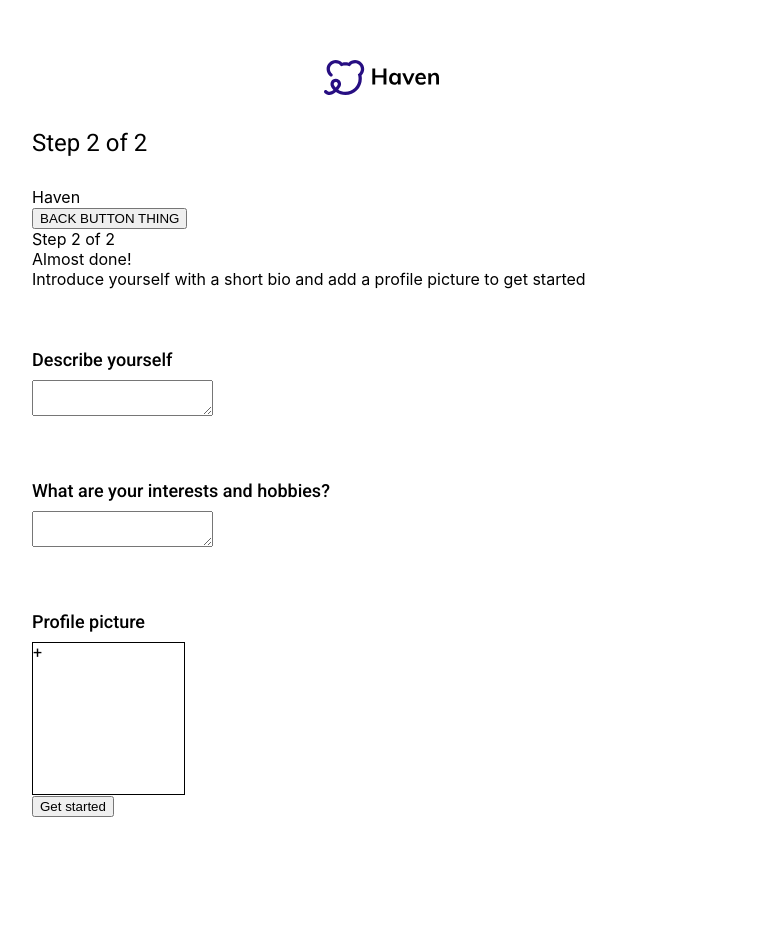
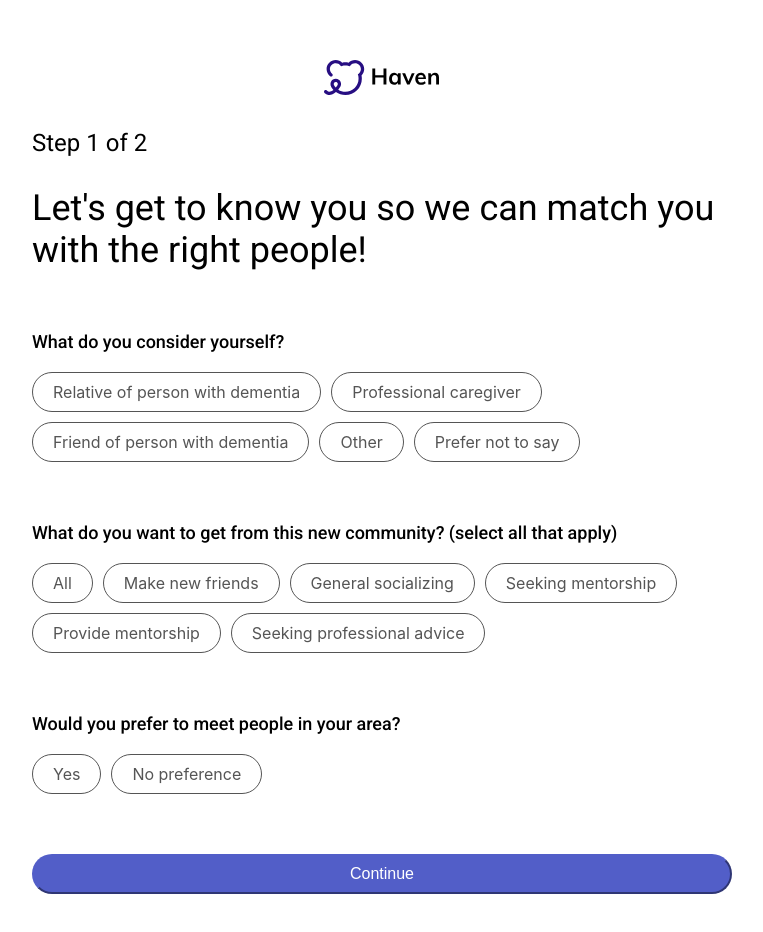
Before and after one commit to GaurabAryal/haven, a React (Create React App) app in the folder client/: page /onboarding in a window 1280 px wide. Shown: the top 932 px of the page, without its empty margins (258-1021 px from the left). Before the commit the page ends 817 px from the top, so only its background shows below. Built offline with nearby package versions, Linux system fonts and the light colour scheme.

Commit message:
Moved data from MatchmakingScreen to OnboardingPage, cleaned console errors/warnings

```diff
--- a/client/src/Views/Login/LoginPage.js
+++ b/client/src/Views/Login/LoginPage.js
@@ -171,19 +171,21 @@ export default class LoginPage extends React.Component {
 
               {isLogin ? (
                 <div className="text-align--center spacing-top--sm color--grey text--md">
-                  Don't have an account?{' '}
-                  <a
+                  Don&apos;t have an account?{' '}
+                  <span
                     onClick={() => this.setState({ isLogin: false })}
                   >
                     Sign up
-                  </a>
+                  </span>
                 </div>
               ) : (
                 <div className="text-align--center spacing-top--md spacing-bottom--md color--grey text--md">
                   Already have an account?{' '}
-                  <a onClick={() => this.setState({ isLogin: true })}>
+                  <span
+                    onClick={() => this.setState({ isLogin: true })}
+                  >
                     Log in
-                  </a>
+                  </span>
                 </div>
               )}
             </div>
--- a/client/src/Views/Onboarding/OnboardingPage.css
+++ b/client/src/Views/Onboarding/OnboardingPage.css
@@ -3,4 +3,5 @@
   max-width: 700px;
   margin-left: auto;
   margin-right: auto;
+  margin-bottom: 100px;
 }
--- a/client/src/Views/Onboarding/OnboardingPage.js
+++ b/client/src/Views/Onboarding/OnboardingPage.js
@@ -9,9 +9,14 @@ import { ReactComponent as HavenLogo } from './images/haven-logo-small.svg';
 
 export default class OnboardingContainer extends React.Component {
   state = {
-    step: 2,
+    step: 1,
     image: null,
     imageUrl: '',
+    position: '',
+    preferences: {},
+    isLocationPreferred: '',
+    city: '',
+    country: '',
     bio: '',
     interests: '',
   };
@@ -55,7 +60,15 @@ export default class OnboardingContainer extends React.Component {
           Step {this.state.step} of 2
         </h1>
         {this.state.step === 1 && (
-          <MatchmakingScreen goToNextStep={this.goToNextStep} />
+          <MatchmakingScreen
+            goToNextStep={this.goToNextStep}
+            onInputChange={this.onInputChange}
+            position={this.state.position}
+            preferences={this.state.preferences}
+            isLocationPreferred={this.state.isLocationPreferred}
+            city={this.state.city}
+            country={this.state.country}
+          />
         )}
         {this.state.step === 2 && (
           <ProfileScreen
--- a/client/src/Views/Onboarding/components/MatchmakingScreen/MatchmakingScreen.js
+++ b/client/src/Views/Onboarding/components/MatchmakingScreen/MatchmakingScreen.js
@@ -7,41 +7,60 @@ import SelectableContainer from 'src/components/SelectableContainer/SelectableCo
 import 'src/utils.css';
 import './MatchmakingScreen.css';
 
+const options = {
+  position: {
+    RELATIVE: 'relative',
+    PROFESSIONAL: 'professional',
+    FRIEND: 'friend',
+    OTHER: 'other',
+    UNKNOWN: 'unknown',
+  },
+  preferences: {
+    ALL: 'all',
+    FRIENDS: 'friends',
+    SOCIALIZING: 'socializing',
+    MENTEE: 'mentee',
+    MENTOR: 'mentor',
+    SEEK_PROF: 'seekProfessional',
+    GIVE_PROF: 'giveProfessional',
+  },
+  isLocationPreferred: {
+    YES: 'yes',
+    NO: 'no',
+  },
+};
+
 const QUESTION_OPTIONS = {
   position: {
-    relative: 'Relative of person with dementia',
-    professional: 'Professional caregiver',
-    friend: 'Friend of person with dementia',
-    other: 'Other',
-    unknown: 'Prefer not to say',
+    [options.position.RELATIVE]: 'Relative of person with dementia',
+    [options.position.PROFESSIONAL]: 'Professional caregiver',
+    [options.position.FRIEND]: 'Friend of person with dementia',
+    [options.position.OTHER]: 'Other',
+    [options.position.UNKNOWN]: 'Prefer not to say',
   },
   preferences: {
-    all: 'All',
-    friends: 'Make new friends',
-    socializing: 'General socializing',
-    mentee: 'Seeking mentorship',
-    mentor: 'Provide mentorship',
-    seekProfessional: 'Seeking professional advice',
-    giveProfessional: 'Giving professional advice',
+    [options.preferences.ALL]: 'All',
+    [options.preferences.FRIENDS]: 'Make new friends',
+    [options.preferences.SOCIALIZING]: 'General socializing',
+    [options.preferences.MENTEE]: 'Seeking mentorship',
+    [options.preferences.MENTOR]: 'Provide mentorship',
+    [options.preferences.SEEK_PROF]: 'Seeking professional advice',
+    [options.preferences.GIVE_PROF]: 'Giving professional advice',
   },
   isLocationPreferred: {
-    yes: 'Yes',
-    no: 'No preference',
+    [options.isLocationPreferred.YES]: 'Yes',
+    [options.isLocationPreferred.NO]: 'No preference',
   },
 };
 
 export default class MatchmakingScreen extends React.Component {
   state = {
-    position: {},
-    preferences: {},
-    isLocationPreferred: {},
-    city: '',
-    country: '',
     error: false,
   };
 
   getFilteredPreferencesOptions() {
-    const isProfessional = this.state.position.professional;
+    const isProfessional =
+      this.props.position === options.position.PROFESSIONAL;
     if (isProfessional) {
       return QUESTION_OPTIONS.preferences;
     } else {
@@ -61,25 +80,43 @@ export default class MatchmakingScreen extends React.Component {
       isLocationPreferred,
       city,
       country,
-    } = this.state;
+    } = this.props;
 
     const isFieldsFilled = Boolean(
-      Object.keys(position).length &&
-        Object.keys(preferences).length &&
-        Object.keys(isLocationPreferred).length,
+      position &&
+        this.props.isLocationPreferred &&
+        Object.keys(preferences).length,
     );
-
     const isLocationFilled = Boolean(city && country);
 
     return (
       isFieldsFilled &&
-      ((isLocationPreferred.yes && isLocationFilled) ||
-        isLocationPreferred.no)
+      ((isLocationPreferred === options.isLocationPreferred.YES &&
+        isLocationFilled) ||
+        isLocationPreferred === options.isLocationPreferred.NO)
     );
   }
 
   onContinue = () => {
     if (this.isValidInputs()) {
+      if (
+        this.props.position !== options.position.PROFESSIONAL &&
+        this.props.preferences[options.preferences.GIVE_PROF]
+      ) {
+        const preferences = Object.assign(this.props.preferences, {});
+        preferences[options.preferences.GIVE_PROF] = false;
+        this.props.onInputChange('preferences', preferences);
+      }
+
+      if (
+        this.props.isLocationPreferred ===
+          options.isLocationPreferred.NO &&
+        (this.props.city || this.props.country)
+      ) {
+        this.props.onInputChange('city', '');
+        this.props.onInputChange('country', '');
+      }
+
       this.props.goToNextStep();
     } else {
       this.setState({ error: true });
@@ -87,60 +124,55 @@ export default class MatchmakingScreen extends React.Component {
   };
 
   onInputChange = (inputType, value) => {
-    this.setState({ [inputType]: value, error: false });
+    this.setState({ error: false });
+    this.props.onInputChange(inputType, value);
   };
 
   onSelectSingle = (type, option) => {
-    if (
-      !this.state.position.professional &&
-      this.state.preferences.giveProfessional
-    ) {
-      const preferences = Object.assign(this.state.preferences, {});
-      preferences.giveProfessional = false;
-      this.setState({ preferences });
-    }
-
-    if (!this.state[type][option]) {
-      this.setState({ [type]: { [option]: true }, error: false });
+    if (this.props[type] !== option) {
+      this.onInputChange(type, option);
     } else {
-      this.setState({ [type]: false, error: false });
+      this.onInputChange(type, '');
     }
   };
 
   onSelectMultiple = (type, option) => {
-    if (option === 'all' && !this.state[type].all) {
-      this.setState({ [type]: { all: true }, error: false });
+    if (
+      option === options.preferences.ALL &&
+      !this.props[type][options.preferences.ALL]
+    ) {
+      this.onInputChange(type, { [options.preferences.ALL]: true });
       return;
     }
-    const selectedValues = Object.assign(this.state[type], {});
+    const selectedValues = Object.assign(this.props[type], {});
 
-    if (this.state[type].all) {
+    if (this.props[type].all) {
       selectedValues.all = false;
     }
 
     if (selectedValues[option]) {
       selectedValues[option] = false;
-    } else if (option !== 'all') {
+    } else if (option !== options.preferences.ALL) {
       selectedValues[option] = true;
     }
-    this.setState({ [type]: selectedValues, error: false });
+    this.onInputChange(type, selectedValues);
   };
 
   render() {
+    const { error } = this.state;
     const {
       position,
       preferences,
       isLocationPreferred,
       city,
       country,
-      error,
-    } = this.state;
+    } = this.props;
 
     return (
       <div>
         <h2 className="heading--lg font-weight--regular">
-          Let&apos;s get to know you so we can match you with the right
-          people!
+          Let&apos;s get to know you so we can match you with the
+          right people!
         </h2>
         <OnboardingRow label="What do you consider yourself?">
           <SelectableContainer
@@ -153,6 +185,7 @@ export default class MatchmakingScreen extends React.Component {
         </OnboardingRow>
         <OnboardingRow label="What do you want to get from this new community? (select all that apply)">
           <SelectableContainer
+            multiselect
             value={preferences}
             options={this.getFilteredPreferencesOptions()}
             onSelect={option =>
@@ -170,7 +203,8 @@ export default class MatchmakingScreen extends React.Component {
           />
         </OnboardingRow>
         <OnboardingRow>
-          {isLocationPreferred.yes && (
+          {isLocationPreferred ===
+            options.isLocationPreferred.YES && (
             <>
               <h3 className="text--md font-weight--semi-bold spacing-bottom--xs">
                 What city and country are you in?
@@ -196,12 +230,16 @@ export default class MatchmakingScreen extends React.Component {
                     this.onInputChange('country', e.target.value)
                   }
                 />
-            </div>
+              </div>
             </>
           )}
         </OnboardingRow>
         <div className="button-wrapper spacing-bottom--md">
-          {error ? <p className="error-message">Please complete each question</p> : null}
+          {error ? (
+            <p className="error-message">
+              Please complete each question
+            </p>
+          ) : null}
           <Button
             variant="primary"
             disabled={error}
@@ -218,4 +256,10 @@ export default class MatchmakingScreen extends React.Component {
 
 MatchmakingScreen.propTypes = {
   goToNextStep: PropTypes.func,
+  onInputChange: PropTypes.func,
+  position: PropTypes.string,
+  preferences: PropTypes.object,
+  isLocationPreferred: PropTypes.string,
+  city: PropTypes.string,
+  country: PropTypes.string,
 };
--- a/client/src/Views/Onboarding/components/WaitingScreen/WaitingScreen.js
+++ b/client/src/Views/Onboarding/components/WaitingScreen/WaitingScreen.js
@@ -1,5 +1,4 @@
 import React from 'react';
-import PropTypes from 'prop-types';
 
 export default class OnboardingContainer extends React.Component {
   state = {
--- a/client/src/components/SelectableContainer/SelectableContainer.js
+++ b/client/src/components/SelectableContainer/SelectableContainer.js
@@ -8,7 +8,11 @@ export default function SelectableContainer(props) {
       {Object.entries(props.options).map(
         ([option, label]) => (
           <Selectable
-            isSelected={props.value[option]}
+            isSelected={
+              props.multiselect
+                ? props.value[option]
+                : props.value === option
+            }
             onClick={() => props.onSelect(option)}
             key={option}
           >
@@ -22,7 +26,7 @@ export default function SelectableContainer(props) {
 }
 
 SelectableContainer.propTypes = {
-  value: PropTypes.object.isRequired,
+  value: PropTypes.oneOfType([PropTypes.string, PropTypes.object]),
   options: PropTypes.object.isRequired,
   multiselect: PropTypes.bool,
   onSelect: PropTypes.func,
```
